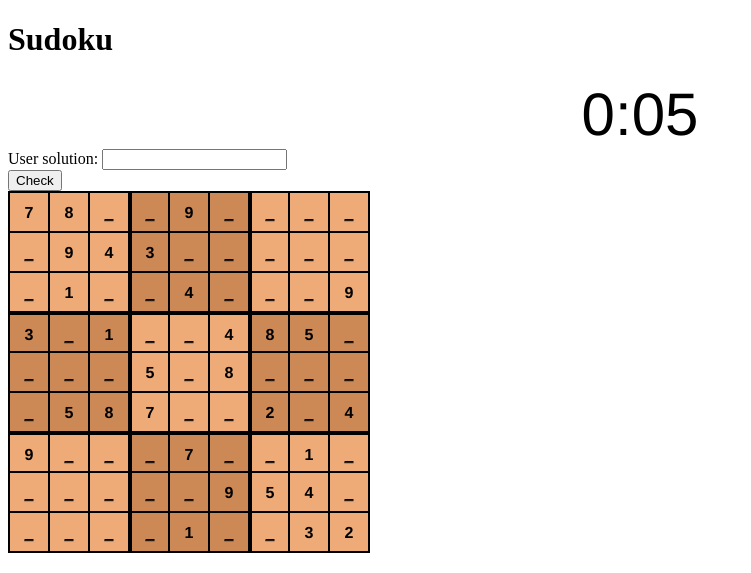
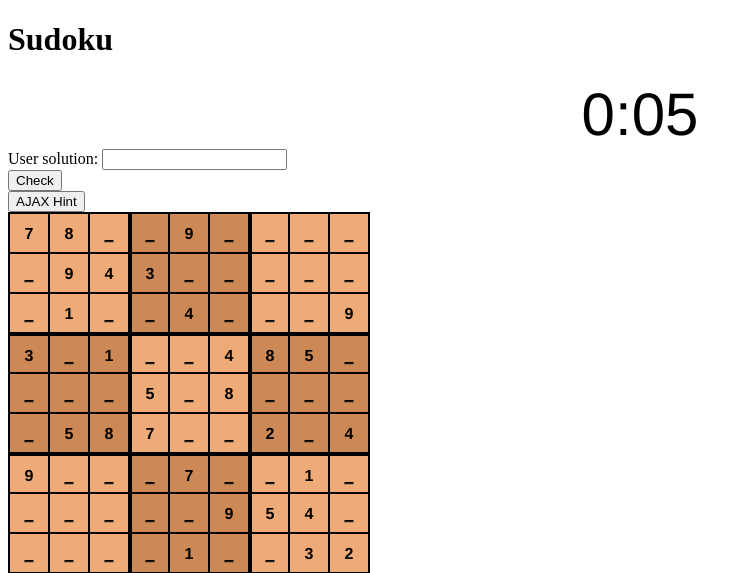
Before and after one commit to jannotti/special-a-sudoku, a Django app: page /play/show/1 in a window 1280 px wide. Shown: the top 573 px of the page, without its empty margins (0-751 px from the left). Run offline with Django 3.2, Linux system fonts and the light colour scheme.

Commit message:
Add some ajax handling

```diff
--- a/sudoku/play/templates/show.html
+++ b/sudoku/play/templates/show.html
@@ -18,6 +18,7 @@
       </div>
       <input type="submit" value="Check">
     </form>
+    <button id="hint">AJAX Hint</button>
 
     {% if advice %}
     <ol>
@@ -159,7 +160,20 @@
       $("form").submit(() => {
         update_solution();
         return true;
-      })
+      });
+
+      $("#hint").click(() => {
+        show_url = window.location.href;
+        hint_url = show_url.replace("show", "hint")
+        update_solution()
+        form_data = $("form").serialize()
+        console.log(hint_url)
+        $.post(hint_url, form_data).done(function(value) {
+          for (let hint of value.hints) {
+            highlight(hint, 'aqua');
+          }
+        });
+      });
     </script>
   </body>
 </html>
```
